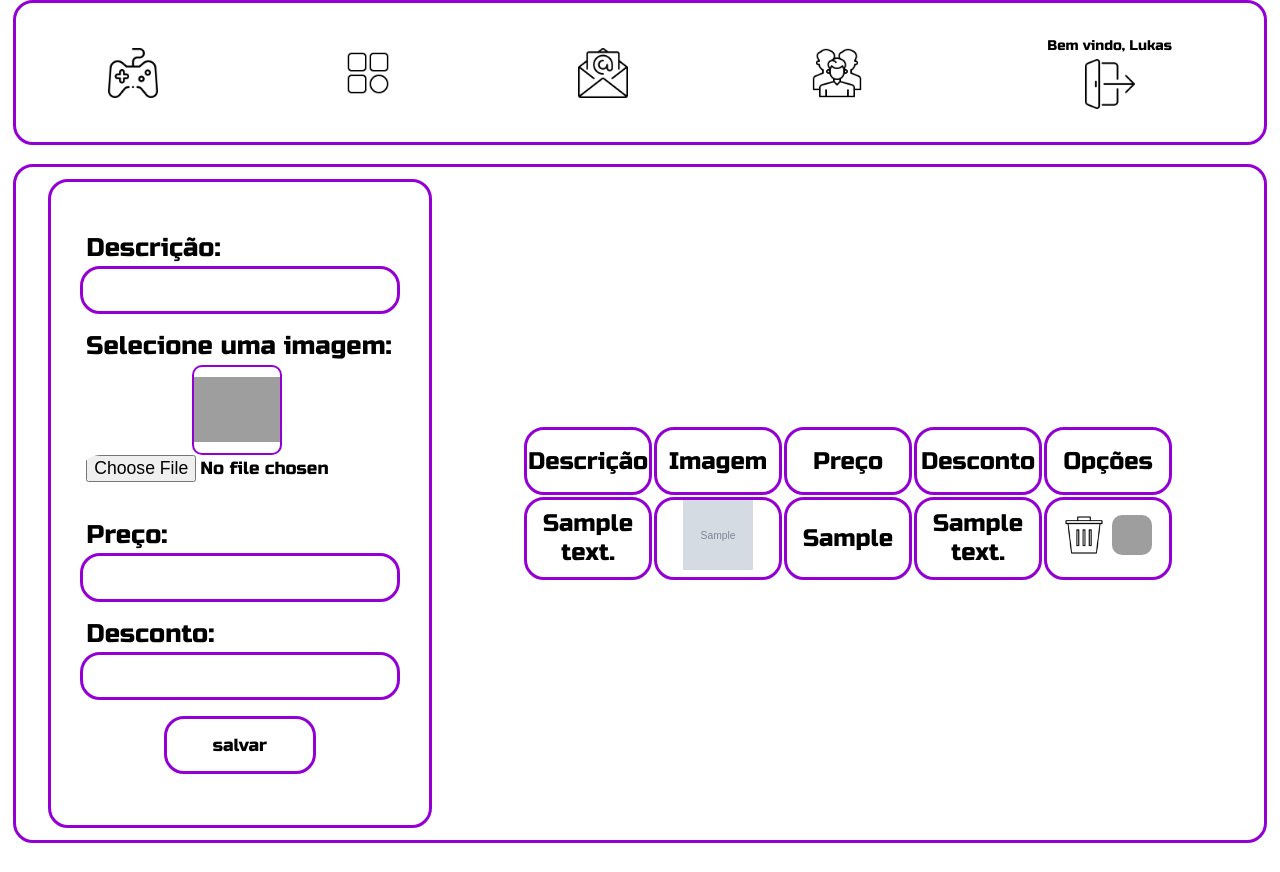
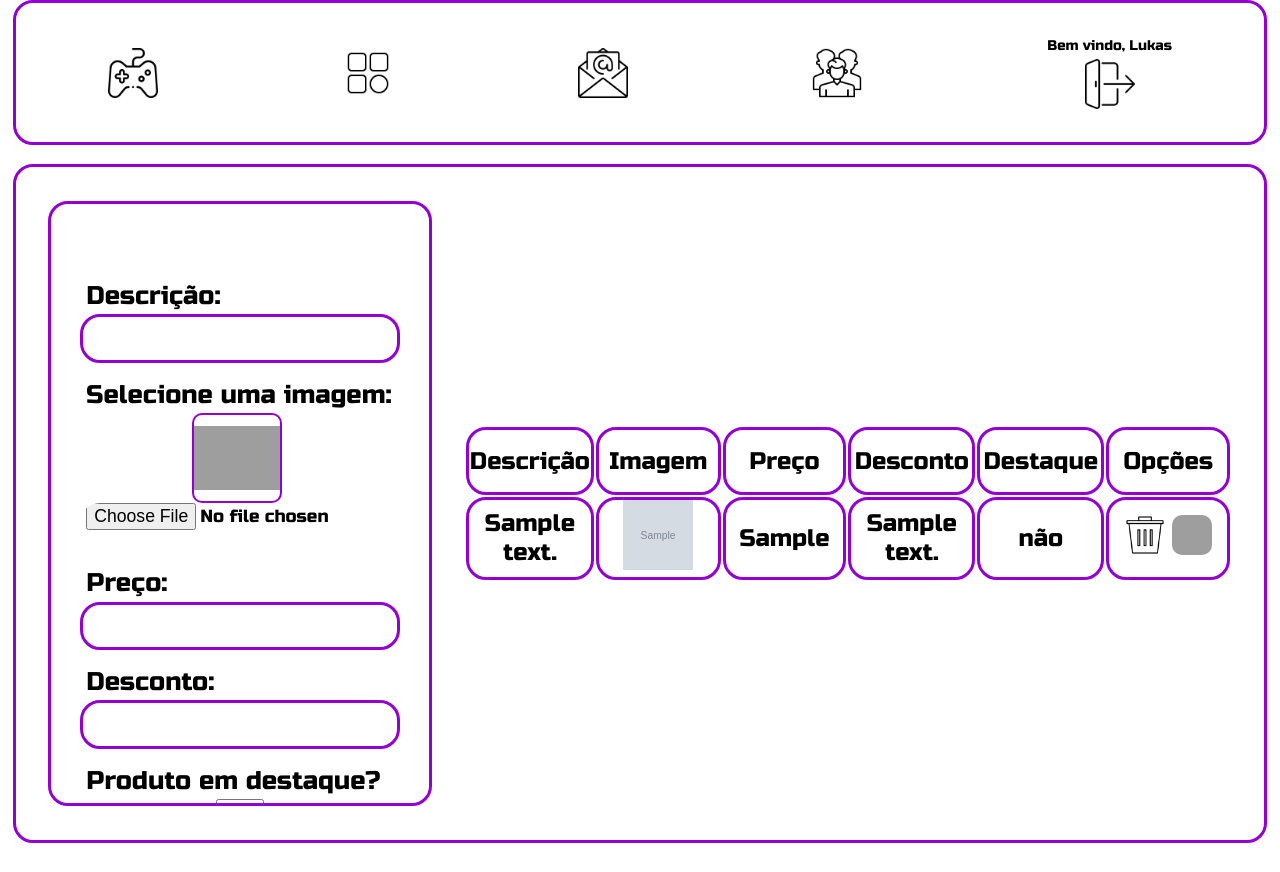
Before and after one commit to LukasVenancio/PWBE-GamesStore, a PHP site: page /cms/produtos.php in a window 1280 px wide. Shown: the part 97-969 px from the top of the page. Run offline with PHP 8.4, Linux system fonts and the light colour scheme; tables that the repository leaves empty or names only in its code hold one stand-in row (values such as "Sample post"); grey boxes marked "Sample" are stand-in pictures; grey boxes are pictures that could not be loaded.

Commit message:
CRUD de produtos finalizado.

```diff
--- a/cms/controller/controllerProdutos.php
+++ b/cms/controller/controllerProdutos.php
@@ -6,6 +6,7 @@
     function inserirProdutos($dados, $file){
 
         $resultadoUpload = (string) null;
+        $destaque = (int) 0;
 
         if(!empty($dados)){
 
@@ -22,12 +23,20 @@
 
                     if(!is_array($resultadoUpload)){
 
+                        if($dados['chbxDestaque']){
+
+                            if($dados['chbxDestaque'] == 'on'){
+                                $destaque = 1;
+                            }
+                        }
+
                         $arrayDados = array(
 
                             "descricao" => $dados['txtDescricao'],
-                            "imagem" => $resultadoUpload,
-                            "preco" => $dados['txtPreco'],
-                            "desconto" => $dados['txtDesconto']
+                            "imagem"    => $resultadoUpload,
+                            "preco"     => $dados['txtPreco'],
+                            "desconto"  => $dados['txtDesconto'],
+                            "destaque"  => $destaque
                         );
 
                         if(insertProdutos($arrayDados)){
@@ -115,9 +124,12 @@
 
     function atualizarProdutos($dados, $dadosGet){
 
+        $statusUpload = (boolean) false;
         $resultadoUpload = (string) null;
 
         $defaultImage = (string) null;
+
+        $destaque = (int) 0;
 
         $id = $dadosGet['id'];
         $imagem = $dadosGet['imagem'];
@@ -131,6 +143,7 @@
                 if($file['fleFoto']['name'] != null){
 
                     require_once('model/upload.php');
+                    $statusUpload = true;
 
                     /*Chamando a função da model que resgata a imagem.  */
                     $resultadoUpload = uploadFile($file['fleFoto']);
@@ -151,15 +164,29 @@
                     $defaultImage = $imagem;
                 }
 
+                if(isset($dados['chbxDestaque'])){
+
+                    if($dados['chbxDestaque'] == 'on'){
+                        $destaque = 1;
+                    }
+                }
+
+
                 $arrayDados = array(
                             "id"        => $id,
                             "descricao" => $dados['txtDescricao'],
                             "imagem"    => $defaultImage,
                             "preco"     => $dados['txtPreco'],
-                            "desconto"  => $dados['txtDesconto']
-                        );
+                            "desconto"  => $dados['txtDesconto'],
+                            "destaque"  => $destaque
+                            );
 
                 if(updateProdutos($arrayDados)){
+
+                    if($statusUpload){
+                        unlink(DIRECTORY_FILE_UPLOAD.$imagem);
+                    }
+
                     return true;
                 }else{
                     return array('idErro' => 1,
--- a/cms/css/produtos.css
+++ b/cms/css/produtos.css
@@ -1,6 +1,7 @@
+
 .area-container{
     width: 98%;
-    min-height: 70%;
+    height: 70vh;
     border: 3px solid #9400D3;
     border-radius: 20px;
     margin-top: 1.5%;
@@ -8,15 +9,24 @@
     justify-content: space-evenly;
     align-items: center;
 }
+.form-container{
+    width: 30vw;
+    height: 90%;
+    overflow-y: scroll;
+    border: 3px solid #9400D3;
+    border-radius: 20px;
+}
+.form-container::-webkit-scrollbar{
+    margin-right: 1px;
+}
 form{
     display: flex;
-    width: 30vw;
-    min-height: 67vh;
-    border: 3px solid #9400D3;
-    border-radius: 20px;
+    width: 100%;
+    height: 82vh;
     flex-direction: column;
     justify-content: center;
     align-items: center;
+    flex-grow: 1;
 }
 .linha{
     display: flex;
@@ -39,6 +49,9 @@ input{
     padding-left: 2%;
     margin-bottom: 5%;
 }
+.inputDestaque:checked{
+    background-color: #9400D3;
+}
 .imagem-form{
     width: 90px;
     height: 90px;
@@ -47,9 +60,6 @@ input{
     border-radius: 10px;
     object-fit: contain;
 }
-/* .container-foto{
-    margin-left: 8%;
-} */
 .container-foto input{
     border: none;
 }
--- a/cms/model/bd/conexaoMysql.php
+++ b/cms/model/bd/conexaoMysql.php
@@ -4,7 +4,7 @@
 
 const SERVER = 'localhost';
 const USER = 'root';
-const PASSWORD = '272421';
+const PASSWORD = 'bcd127';
 const DATABASE = 'dbgamesstore';
 
 function conectarMysql(){
--- a/cms/model/bd/modelProdutos.php
+++ b/cms/model/bd/modelProdutos.php
@@ -19,7 +19,8 @@
                     "descricao" => $resultArray['descricao'],
                     "imagem"    => $resultArray['imagem'],
                     "preco"     => $resultArray['preco'],
-                    "desconto"  => $resultArray['desconto']
+                    "desconto"  => $resultArray['desconto'],
+                    "destaque"  => $resultArray['destaque']
                 );
 
                 $contador++;
@@ -36,11 +37,12 @@
         $resposta = (boolean) false;
 
         $conexao = conectarMysql();
-        $sql = "insert into tblprodutos(descricao, imagem, preco, desconto)
+        $sql = "insert into tblprodutos(descricao, imagem, preco, desconto, destaque)
                     values('". $dados['descricao']."',
                             '". $dados['imagem'] ."',
                             ". $dados['preco'] .",
-                            ". $dados['desconto'] .");";
+                            ". $dados['desconto'] .",
+                            ". $dados['destaque'].");";
 
         if(mysqli_query($conexao, $sql)){
 
@@ -89,7 +91,8 @@
                     "descricao" => $resultArray['descricao'],
                     "imagem"    => $resultArray['imagem'],
                     "preco"     => $resultArray['preco'],
-                    "desconto"  => $resultArray['desconto']
+                    "desconto"  => $resultArray['desconto'],
+                    "destaque"  => $resultArray['destaque']
                 );
             }
         }
@@ -108,7 +111,8 @@
                     descricao ='".$dados['descricao']."',
                     imagem='".$dados['imagem']."',
                     preco=".$dados['preco'].",
-                    desconto=".$dados['desconto']."
+                    desconto=".$dados['desconto'].",
+                    destaque=".$dados['destaque']."
                 where idproduto =".$dados['id'].";";
 
         if(mysqli_query($conexao, $sql)){
--- a/cms/produtos.php
+++ b/cms/produtos.php
@@ -2,6 +2,7 @@
     require_once('./cms.php');
     require_once('./model/config.php');
 
+    $destaque = null;
     $imagem = (string) null;
 
     $form = "router.php?component=produtos&action=inserir";
@@ -15,6 +16,7 @@
             $imagem =       $_SESSION['dadosProdutos']['imagem'];
             $preco =        $_SESSION['dadosProdutos']['preco'];
             $desconto =     $_SESSION['dadosProdutos']['desconto'];
+            $destaque=      $_SESSION['dadosProdutos']['destaque'];
 
             $form = "router.php?component=produtos&action=editar&id=".$id."&imagem=".$imagem;
 
@@ -57,7 +59,10 @@
                     <label>Desconto:</label>
                     <input type="text" name="txtDesconto" value="<?=isset($desconto)?$desconto:null?>">
                 </div>
-
+                <div class="container-destaque linha">
+                    <label>Produto em destaque?</label>
+                    <input type="checkbox" name="chbxDestaque" class="inputDestaque" <?=$destaque == '1'?'checked':null?>>
+                </div>
                 <input type="submit" value="salvar" class="salvar">
             </form>
         </div>
@@ -69,6 +74,7 @@
                     <td>Imagem</td>
                     <td>Preço</td>
                     <td>Desconto</td>
+                    <td>Destaque</td>
                     <td>Opções</td>
                 </tr>
                 <?php
@@ -81,9 +87,6 @@
 
                         $imagem = $produto['imagem'];
 
-                        // var_dump($imagem);
-                        // die;
-
                 ?>
                 <tr>
                     <td><?=$produto['descricao']?></td>
@@ -95,6 +98,7 @@
                     </td>
                     <td><?=$produto['preco']?></td>
                     <td><?=$produto['desconto']?></td>
+                    <td><?=$produto['destaque'] == '1' ? 'sim':'não'?></td>
                     <td class="td-opcoes">
                     <a onclick="return confirm('Deseja excluir o registro?')" href="router.php?component=produtos&action=deletar&id=<?=$produto['id']?>&image=<?=$imagem?>">
                             <img src="img/lata-de-lixo.png" alt="" title="Excluir">
--- a/cms/router.php
+++ b/cms/router.php
@@ -233,6 +233,9 @@ if($_SERVER['REQUEST_METHOD'] == 'POST' || $_SERVER['REQUEST_METHOD'] == 'GET'){
 
         if($action == 'inserir'){
 
+            // var_dump($_POST);
+            // die;
+
             $resposta = inserirProdutos($_POST, $_FILES);
 
             if(is_bool($resposta)){
```
Also changed, not shown: cms/arquivos/150be8d326d0fc1f56aa7353ca0dbf92.jpg (added), cms/arquivos/17d8d52194247b689030688ad81c71ca.jpg (added), cms/arquivos/67d69c2201ec72c77f7fef57cb5e0170.jpg (added), cms/arquivos/7645af952a4e09ebd815cf0ec479c730.jpg (added), cms/arquivos/91a000073c7849fa84abdee51eb6060e.jpg (added), cms/arquivos/9c6ef01e2bf2d6d79479231890f08c11.jpg (added), cms/arquivos/be52147fd5f2ffd72f07941d678cd958.jpg (added), cms/arquivos/d21c41837aed52c34035c1764e3e6dbf.jpg (added), cms/arquivos/d97e435617704d8f11528abba68e9943.png (added), cms/arquivos/fc16d5b76440b20f3f807eb6bace964a.jpg (added).
